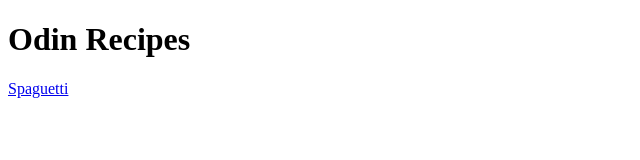
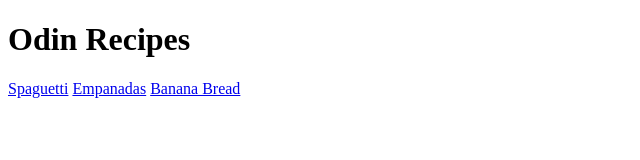
Before and after one commit to Kaique-Cardoso/odin-recipes, a plain HTML site: page index.html in a window 1280 px wide. Shown: the whole page, without its empty margins (0-640 px from the left). Drawn offline with Linux system fonts and the light colour scheme.

Commit message:
Create a link for every recipe.

```diff
--- a/index.html
+++ b/index.html
@@ -7,7 +7,7 @@
     <body>
       <h1>Odin Recipes</h1>
       <a href="recipes/spaghetti.html">Spaguetti</a>
-      <a></a>
-      <a></a>
+      <a href="recipes/empanadas.html">Empanadas</a>
+      <a href="recipes/banana_bread.html">Banana Bread</a>
     </body>
 </html>
```
